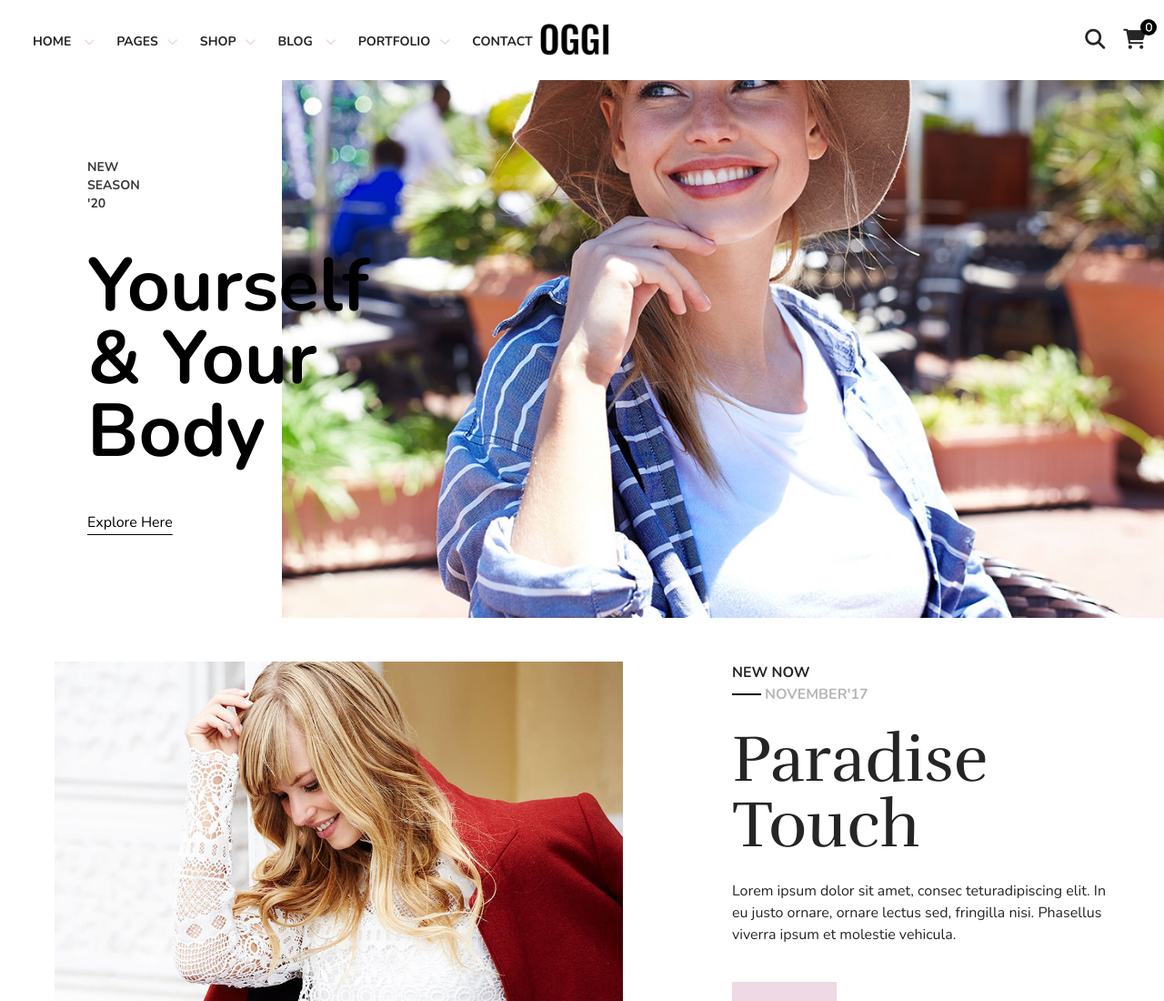
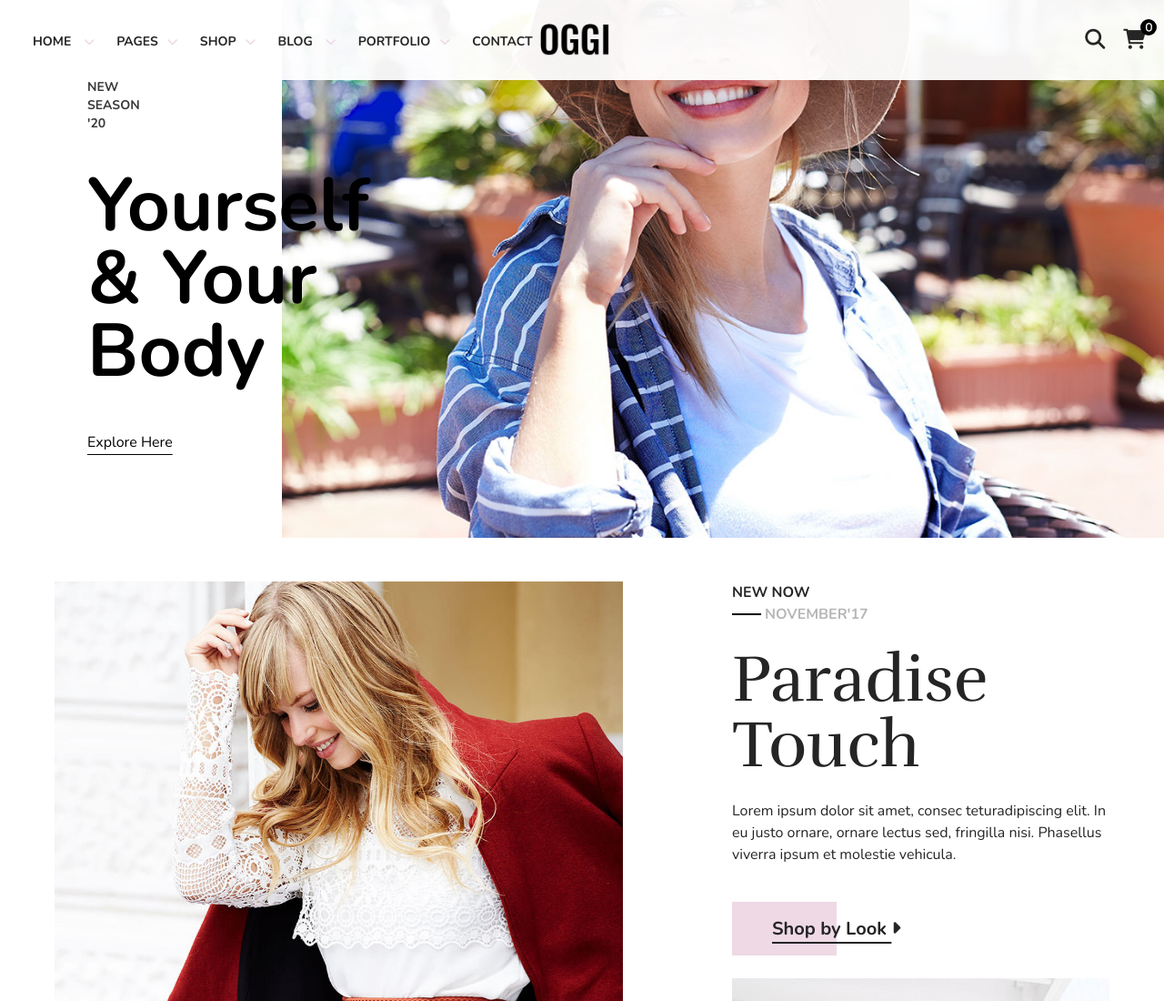
Before and after one commit to Andarov/rainbow, a website: page index.html in a window 1280 px wide. Shown: the top 1100 px of the page at 91% size. Drawn offline with nearby package versions, Linux system fonts and the light colour scheme.

Commit message:
Add position fixed to header

```diff
--- a/app.js
+++ b/app.js
@@ -14,7 +14,6 @@ elOverl.addEventListener('click', function() {
 
 // Dropdown mobile
 const elItems = document.querySelectorAll('#item');
-console.log(elItems);
 elItems.forEach(function(item){
     item.addEventListener('click', function(e){
         console.log(item);
--- a/index.html
+++ b/index.html
@@ -29,7 +29,7 @@
 
 <body class="font-nunito">
     <!-- Header -->
-    <header class="w-full">
+    <header class="w-full fixed bg-white/95 z-50">
         <div class="xl:flex w-full hidden relative px-5 items-center justify-between">
             <nav class="list-none  w-[110%] items-center flex">
                 <ul class="flex w-full  flex-wrap grid-cols-5 items-center">
```
Also changed, not shown: dist/output.css.
